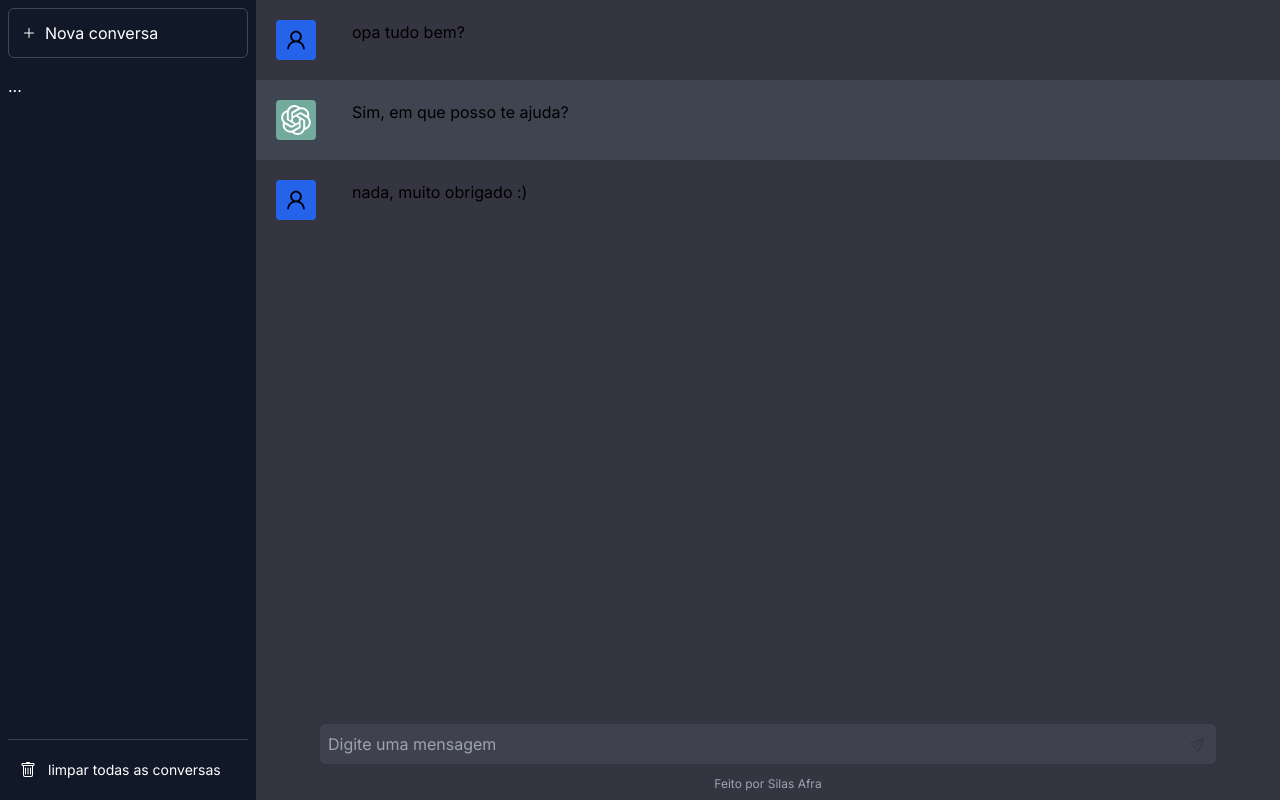
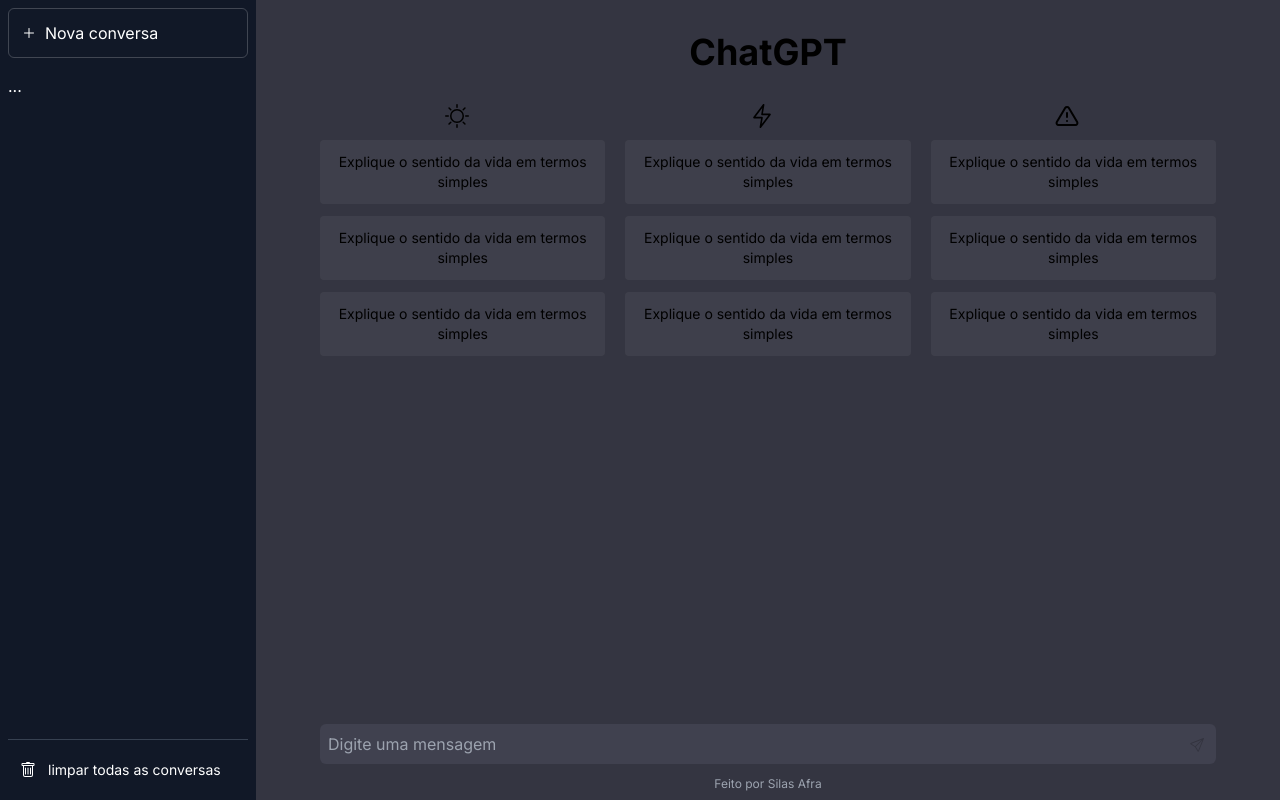
Before and after one commit to silasafra/chat-gpt-clone, a Next.js app: page / in a window 1280 px wide. Built offline with nearby package versions, Linux system fonts and the light colour scheme.

Commit message:
fix bugs

```diff
--- a/package.json
+++ b/package.json
@@ -19,5 +19,9 @@
     "react-dom": "18.2.0",
     "tailwindcss": "3.3.2",
     "typescript": "5.0.4"
+  },
+  "devDependencies": {
+    "@types/uuid": "^9.0.1",
+    "uuid": "^9.0.0"
   }
 }
--- a/src/app/page.tsx
+++ b/src/app/page.tsx
@@ -3,44 +3,66 @@
 import { ChatArea } from '@/components/ChatArea';
 import { Header } from '@/components/Header';
 import { SideBar } from '@/components/Sidebar';
-import { title } from 'process';
-import { useState } from 'react';
+import { useEffect, useState } from 'react';
 import { Chat } from './types/Chat';
 import { Footer } from '@/components/Footer';
+import { v4 as uuidv4 } from 'uuid';
 
 const Page = () => {
   const [sidebarOpened, setSidebarOpened] = useState(false);
-  const [chatActive, setChatActive] = useState<Chat>({
-    id: '123',
-    title: 'bla bla blu',
-    messages: [
-      {
-        id: '99',
-        author: 'me',
-        body: 'opa tudo bem?'
-      },
-      {
-        id: '100',
-        author: 'ai',
-        body: 'Sim, em que posso te ajuda?'
-      },
-      {
-        id: '100',
-        author: 'me',
-        body: 'nada, muito obrigado :)'
-      }
-    ]
-  });
+  const [chatList, setChatList] = useState<Chat[]>([]);
+  const [chatActiveId, setChatActiveId] = useState<string>('');
+  const [chatActive, setChatActive] = useState<Chat>();
+  const [AiLoading, setAiLoading] = useState(false);
+
+  useEffect(() => {
+    setChatActive(chatList.find(item => item.id === chatActiveId));
+  }, [chatActiveId, chatList]);
 
   const openSidebar = () => setSidebarOpened(true);
   const closeSidebar = () => {
     setSidebarOpened(false);
   };
 
-  const handleClearConversations = () => {};
-  const handleNewChat = () => {};
-  const handleSendMessage = () => {};
-  const [AIloading, setAIloading] = useState(false);
+  const handleClearConversations = () => {
+    if (AiLoading) return;
+    setChatActiveId('');
+    setChatList([]);
+  };
+
+  const handleNewChat = () => {
+    if (AiLoading) return;
+    setChatActiveId('');
+    closeSidebar();
+  };
+
+  const handleSendMessage = (message: string) => {
+    if (!chatActiveId) {
+      //Creating new Chat
+      let newChatId = uuidv4();
+      setChatList([
+        {
+          id: newChatId,
+          title: message,
+          messages: [{ id: uuidv4(), author: 'me', body: message }]
+        },
+        ...chatList
+      ]);
+      setChatActiveId(newChatId);
+    } else {
+      //Updating existing chat
+      let chatListClone = [...chatList];
+      let chatIndex = chatListClone.findIndex(item => item.id === chatActiveId);
+      chatListClone[chatIndex].messages.push({
+        id: uuidv4(),
+        author: 'me',
+        body: message
+      });
+      setChatList(chatListClone);
+    }
+    setAiLoading(true);
+  };
+
   return (
     <main className="flex min-h-screen bg-gpt-gray ">
       <SideBar
@@ -57,9 +79,9 @@ const Page = () => {
           title={`bla bla bla`}
           newChatClick={handleNewChat}
         />
-        <ChatArea chat={chatActive} />
+        <ChatArea chat={chatActive} loading={AiLoading} />
 
-        <Footer onSendMessage={handleNewChat} disabled={AIloading} />
+        <Footer onSendMessage={handleSendMessage} disabled={AiLoading} />
       </section>
     </main>
   );
--- a/src/components/ChatArea.tsx
+++ b/src/components/ChatArea.tsx
@@ -1,12 +1,14 @@
 import { Chat } from '@/app/types/Chat';
 import { ChatPlaceholder } from './ChatPLaceholder';
 import { ChatMessageItem } from './ChatMessageItem';
+import { ChatMessageLoading } from './ChatMessageLoading';
 
 type Props = {
   chat: Chat | undefined;
+  loading: boolean;
 };
 
-export const ChatArea = ({ chat }: Props) => {
+export const ChatArea = ({ chat, loading }: Props) => {
   return (
     <section className="flex-auto h-0 overflow-y-scroll">
       {!chat && <ChatPlaceholder />}
@@ -14,6 +16,7 @@ export const ChatArea = ({ chat }: Props) => {
         chat.messages.map(item => (
           <ChatMessageItem key={item.id} item={item} />
         ))}
+      {loading && <ChatMessageLoading />}
     </section>
   );
 };
--- a/src/components/ChatMessageInput.tsx
+++ b/src/components/ChatMessageInput.tsx
@@ -1,4 +1,3 @@
-import { type } from 'os';
 import IconSend from './icons/IconSend';
 import { KeyboardEvent, useEffect, useRef, useState } from 'react';
 
@@ -10,6 +9,7 @@ type Props = {
 export const ChatMessageInput = ({ disable, onSend }: Props) => {
   const [text, setText] = useState('');
   const textEL = useRef<HTMLTextAreaElement>(null);
+
   useEffect(() => {
     if (textEL.current) {
       textEL.current.style.height = '0px';
@@ -18,16 +18,17 @@ export const ChatMessageInput = ({ disable, onSend }: Props) => {
     }
   }, [text, textEL]);
 
+  const handleOnKeyUp = (event: KeyboardEvent<HTMLTextAreaElement>) => {
+    if (event.code.toLocaleLowerCase() === 'enter' && !event.shiftKey) {
+      event.preventDefault();
+      handleSendMessage();
+    }
+  };
+
   const handleSendMessage = () => {
     if (!disable && text.trim() !== '') {
       onSend(text);
       setText('');
-    }
-  };
-  const handleOnKeyUp = (event: KeyboardEvent<HTMLTextAreaElement>) => {
-    if (event.code.toLocaleLowerCase() === 'enter' && !event.shiftKey) {
-      event.preventDefault();
-      handleSendMessage();
     }
   };
 
--- /dev/null
+++ b/src/components/ChatMessageLoading.tsx
@@ -0,0 +1,16 @@
+import IconRobot from './icons/IconRobot';
+
+export const ChatMessageLoading = () => {
+  return (
+    <div className="p-5 bg-gray-500/50">
+      <div className="mar-w-4xl m-auto flex items-center">
+        <div className="w-10 h-10 flex justify-center items-center mx-4 md:ml-0 rounded bg-green-900 ">
+          <IconRobot />
+        </div>
+        <div className="flex-1 text-base whitespace-pre-wrap">
+          <div className="w-2 h-4 bg-slate-300 "></div>
+        </div>
+      </div>
+    </div>
+  );
+};
```
Also changed, not shown: 1 other file (tests, documents, lock files or other folders).
